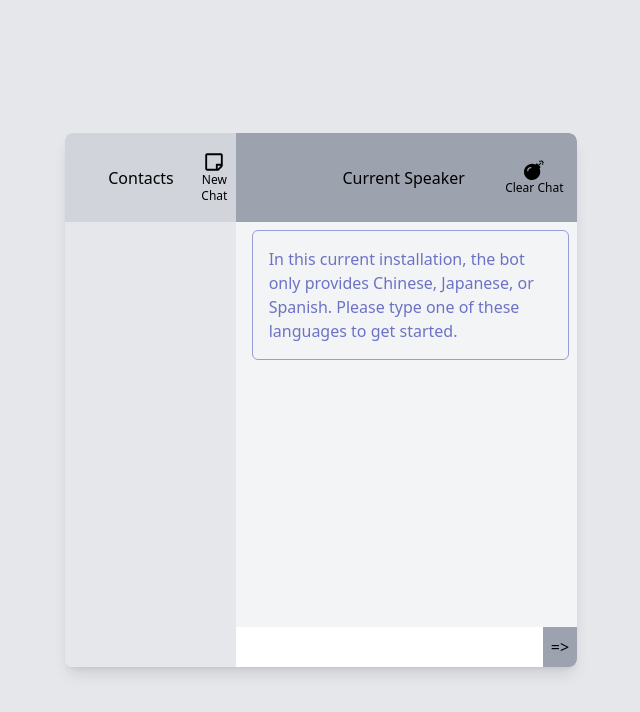
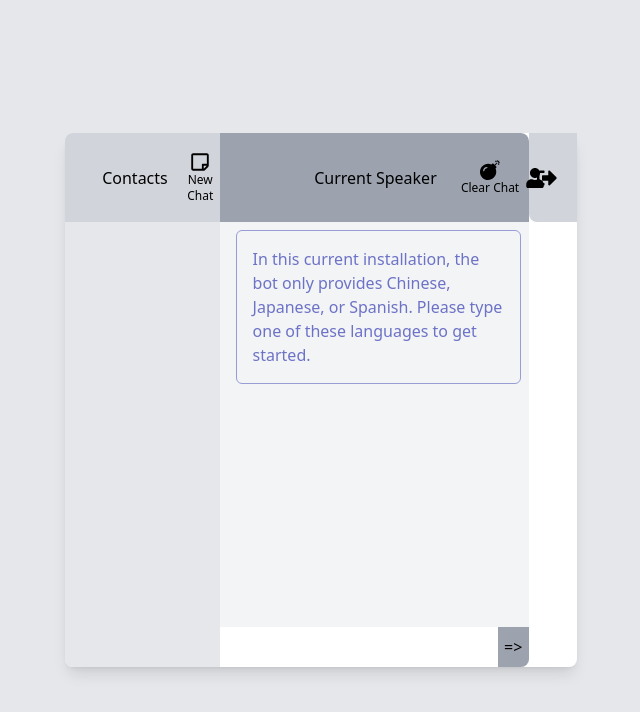
Before and after one commit to gwilliamleung/chattranslate, a React (Create React App) app: page / in a window 1280 px wide. Shown: the top 712 px of the page, without its empty margins (319-959 px from the left). Built offline with nearby package versions, Linux system fonts and the light colour scheme; the HTML template or start-up script is replaced by a standard one.

Commit message:
added side bar for log in and log out

```diff
--- a/src/App.js
+++ b/src/App.js
@@ -1,5 +1,5 @@
 import React, { useState, useEffect, useRef  } from 'react'
-import { FaBomb, FaRegStickyNote } from 'react-icons/fa';
+import { FaBomb, FaRegStickyNote, FaUser, FaSignOutAlt } from 'react-icons/fa';
 
 function App() {
   const [userInput, setUserInput] = useState('')
@@ -61,7 +61,7 @@ function App() {
   const languageMessage = {
     japanese: `こんにちは！ 今日はなんか手伝うことある？`,
     spanish: `¡Hola! ¿En qué puedo ayudarte hoy?`,
-    chinese: `你好吗？`
+    chinese: `您好，今天需要什么帮助吗？`
   }
 
   // {
@@ -311,7 +311,15 @@ function App() {
             </form>
 
           </div>
+        <div className="flex justify-center items-center grid grid-cols-4 h-1/6 bg-gray-300 rounded-bl-lg">
+          <button className="col-span-1 flex flex-col justify-center items-center text-xl">
+            <FaUser />
+          </button>
+          <button className="col-span-1 flex flex-col justify-center items-center text-xl">
+            <FaSignOutAlt />
+          </button>
         </div>
+      </div>
     </div>
   );
 }
```
